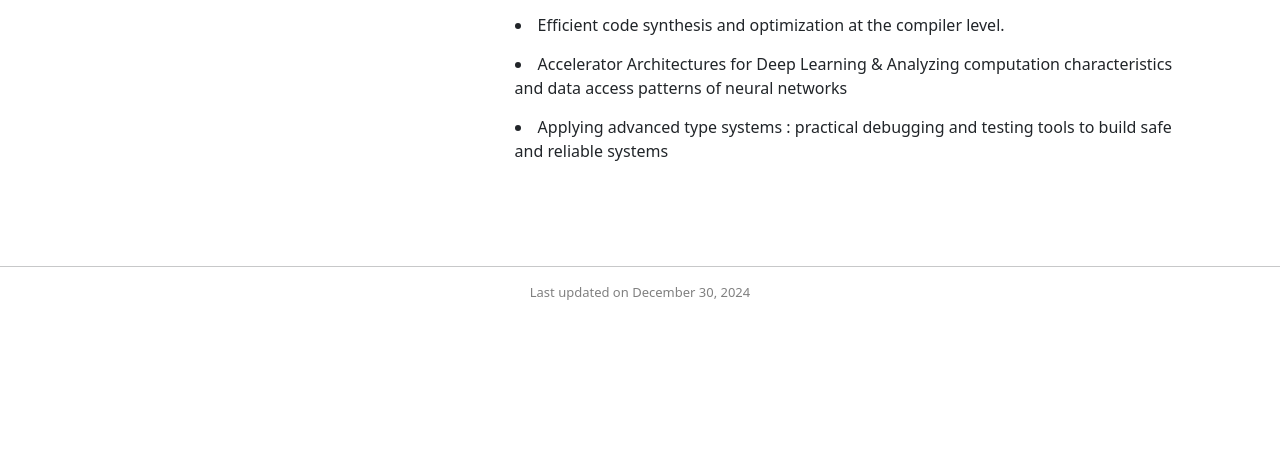
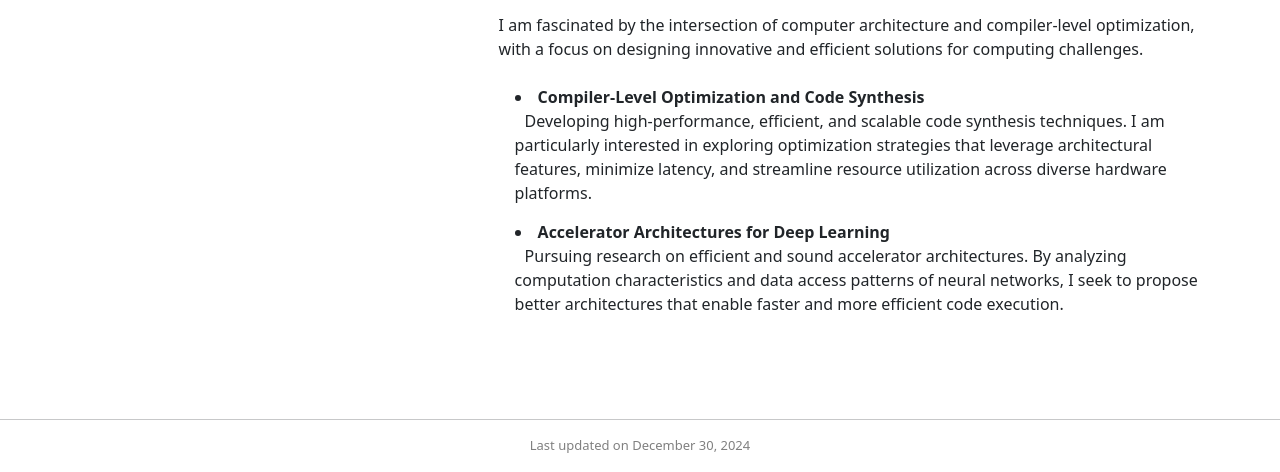
Before and after one commit to seunghyun-24/seunghyun-24.github.io, a plain HTML site: page index.html in a window 1280 px wide. Shown: the part 1018-1490 px from the top of the page. Before the commit the page ends 1337 px from the top, so only its background shows below. Drawn offline with nearby package versions, Linux system fonts and the light colour scheme.

Commit message:
edit research interest

```diff
--- a/index.html
+++ b/index.html
@@ -75,9 +75,21 @@
                     <br>
                     <div class="custom-box mobile-custom-box">
                         <p class="custom-text"><br>Research&nbsp;Interest</p>
-                        <li>Efficient code synthesis and optimization at the compiler level.</li>
-                        <li>Accelerator Architectures for Deep Learning & Analyzing computation characteristics and data access patterns of neural networks</li>
-                        <li>Applying advanced type systems : practical debugging and testing tools to build safe and reliable systems</li>
+                        I am fascinated by the intersection of computer architecture and compiler-level optimization, with a focus on designing innovative and efficient solutions for computing challenges. <br><br>
+                        <ul>
+                            <li>
+                                <b>Compiler-Level Optimization and Code Synthesis</b><br>
+                                <div style="text-indent: 10px;">
+                                    Developing high-performance, efficient, and scalable code synthesis techniques. I am particularly interested in exploring optimization strategies that leverage architectural features, minimize latency, and streamline resource utilization across diverse hardware platforms.
+                                </div>
+                            </li>
+                            <li>
+                                <b>Accelerator Architectures for Deep Learning</b><br>
+                                <div style="text-indent: 10px;">
+                                    Pursuing research on efficient and sound accelerator architectures. By analyzing computation characteristics and data access patterns of neural networks, I seek to propose better architectures that enable faster and more efficient code execution.
+                                </div>
+                            </li>
+                        </ul>
                     </div>
                 </div>
             </div>
```
